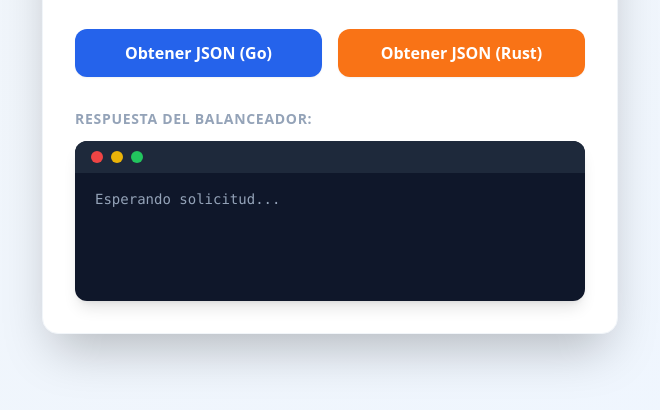
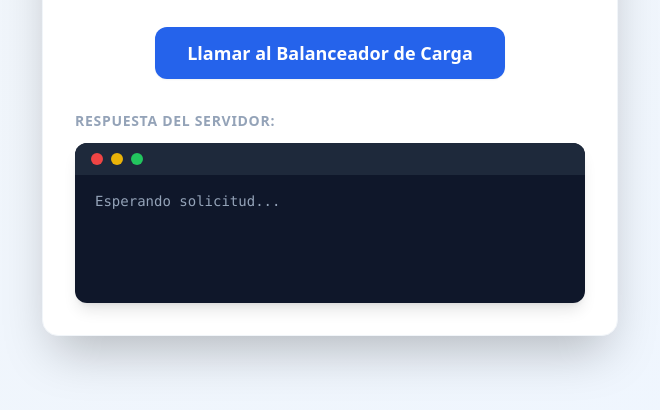
Before and after one commit to Ennero/Seminario1_tarea3, a plain HTML site: page frontend/index.html in a window 1280 px wide. Shown: the part 304-714 px from the top of the page, without its empty margins (310-970 px from the left). Drawn offline with nearby package versions, Linux system fonts and the light colour scheme.

Commit message:
Update API call buttons and server response messages in index.html

```diff
--- a/frontend/index.html
+++ b/frontend/index.html
@@ -15,17 +15,14 @@
             <h3 class="text-lg font-medium text-slate-500 bg-slate-100 inline-block px-4 py-1 rounded-full">Carnet: 202302220</h3>
         </div>
 
-        <div class="flex flex-col sm:flex-row gap-4 mb-8">
-            <button onclick="obtenerDatos('http://localhost:8081/get-data')" class="flex-1 bg-blue-600 hover:bg-blue-700 text-white font-semibold py-3 px-4 rounded-xl shadow-sm transition-all duration-200 focus:ring-4 focus:ring-blue-100 active:scale-95">
-                Obtener JSON (Go)
-            </button>
-            <button onclick="obtenerDatos('http://localhost:8082/get-data')" class="flex-1 bg-orange-500 hover:bg-orange-600 text-white font-semibold py-3 px-4 rounded-xl shadow-sm transition-all duration-200 focus:ring-4 focus:ring-orange-100 active:scale-95">
-                Obtener JSON (Rust)
+        <div class="flex justify-center mb-8">
+            <button onclick="obtenerDatos('http://9.205.155.126/get-data')" class="w-full sm:w-auto bg-blue-600 hover:bg-blue-700 text-white font-semibold py-3 px-8 rounded-xl shadow-sm transition-all duration-200 focus:ring-4 focus:ring-blue-100 active:scale-95 text-lg">
+                Llamar al Balanceador de Carga
             </button>
         </div>
 
         <div>
-            <h4 class="text-sm font-bold text-slate-400 uppercase tracking-wider mb-3">Respuesta del Balanceador:</h4>
+            <h4 class="text-sm font-bold text-slate-400 uppercase tracking-wider mb-3">Respuesta del Servidor:</h4>
             <div class="relative shadow-lg rounded-xl overflow-hidden">
                 <div class="absolute top-0 left-0 w-full h-8 bg-slate-800 flex items-center px-4 gap-2">
                     <div class="w-3 h-3 rounded-full bg-red-500"></div>
@@ -40,25 +37,20 @@
     <script>
         async function obtenerDatos(url) {
             const contenedor = document.getElementById('json-resultado');
-
-            // Estado de carga (gris)
             contenedor.style.color = "#94a3b8";
-            contenedor.textContent = "Conectando con el servidor...";
+            contenedor.textContent = "Consultando al balanceador...";
 
             try {
                 const respuesta = await fetch(url);
                 if (!respuesta.ok) throw new Error("Error HTTP: " + respuesta.status);
 
                 const datos = await respuesta.json();
-
-                // Si es exitoso, muestra el JSON en color verde neón
                 contenedor.style.color = "#4ade80";
                 contenedor.textContent = JSON.stringify(datos, null, 4);
 
             } catch (error) {
-                // Si falla, muestra el error en color rojo claro
                 contenedor.style.color = "#f87171";
-                contenedor.textContent = "Error al conectar con la API:\n" + error.message + "\n\n¿Están corriendo los contenedores de Docker?";
+                contenedor.textContent = "Error al conectar con el balanceador:\n" + error.message;
             }
         }
     </script>
```
